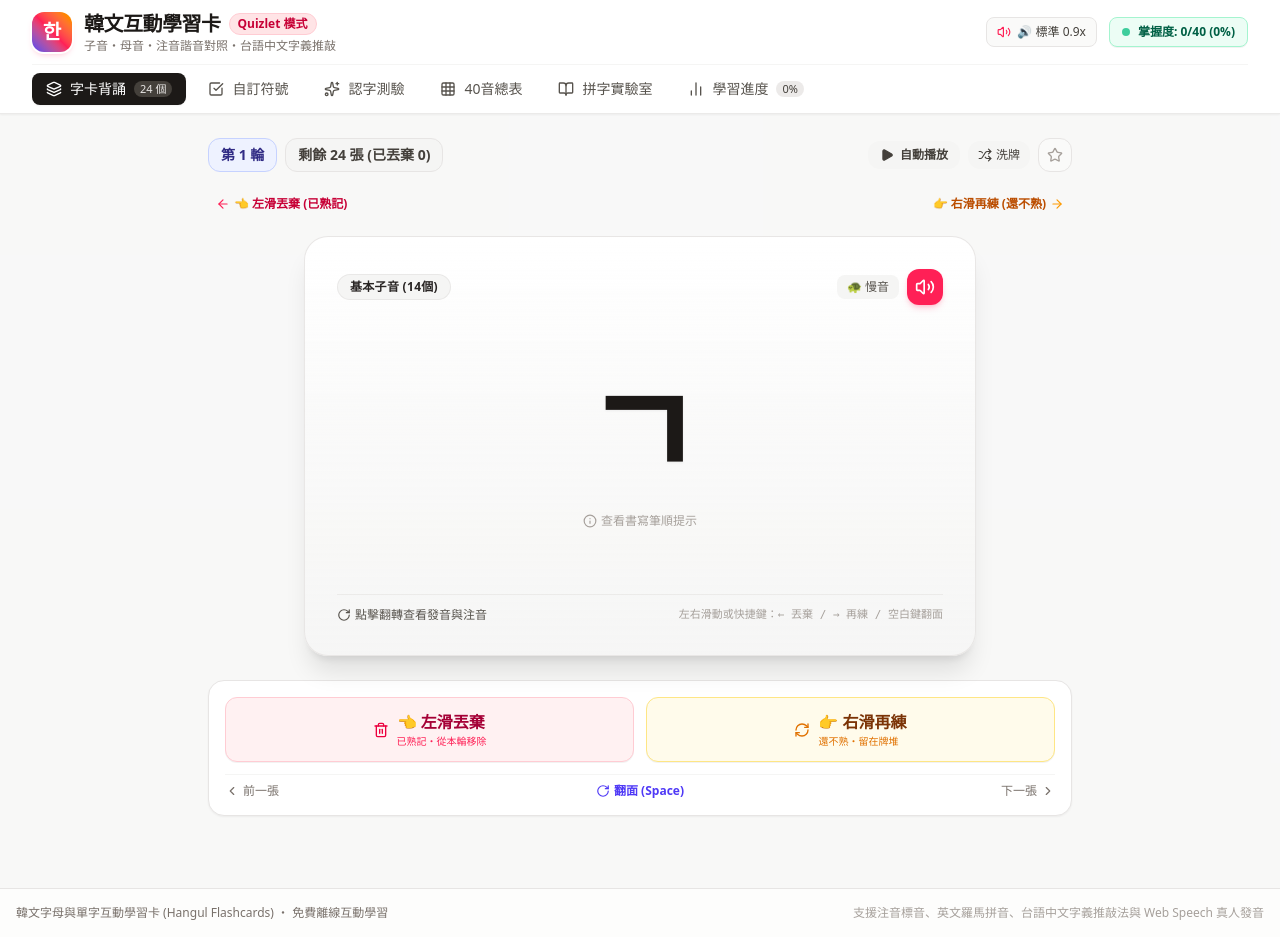
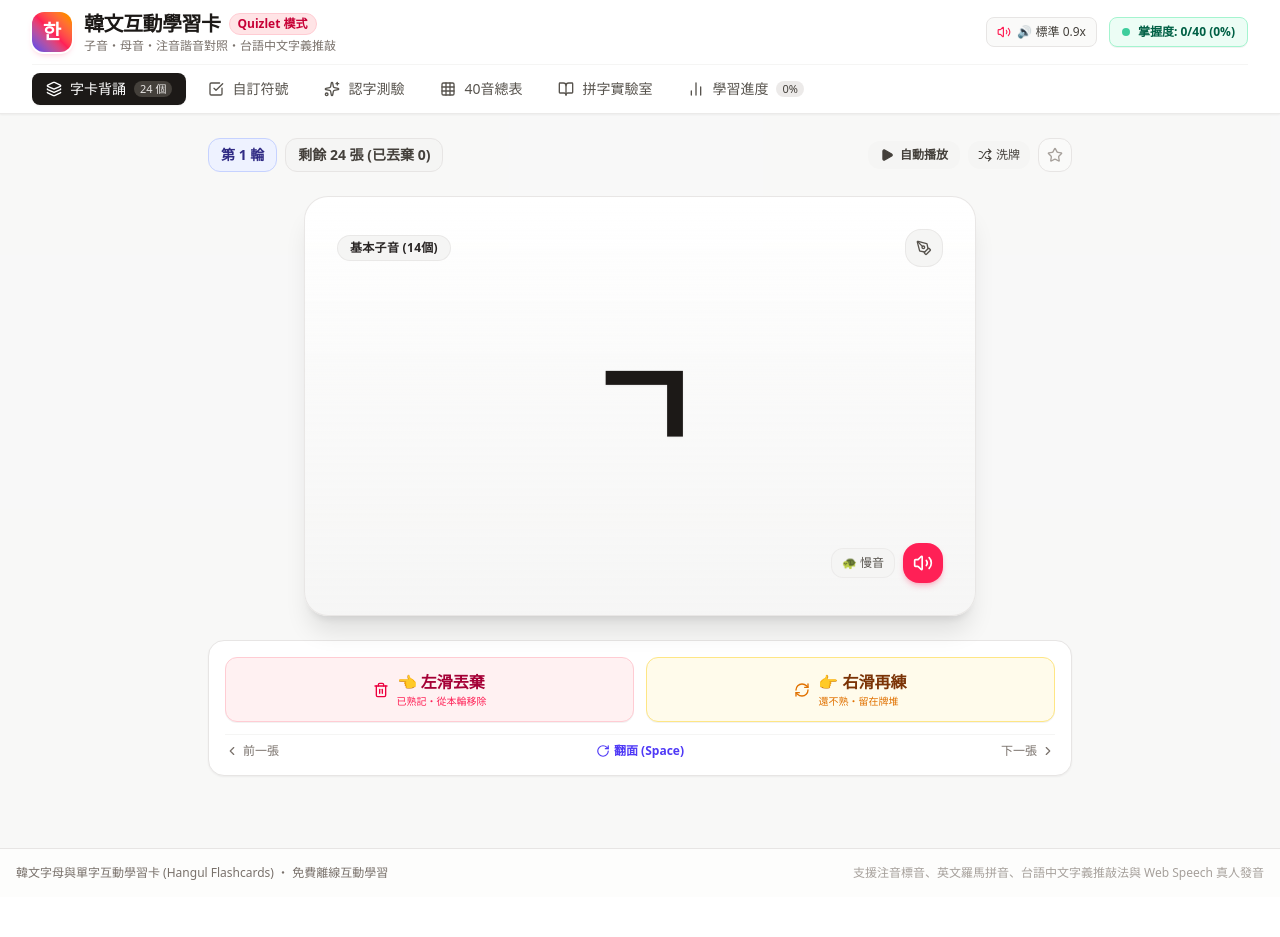
Before and after one commit to Jian-Zhe/Hangeul, a React (Vite) app: page / in a window 1280 px wide. After the commit the page ends 897 px from the top, so only its background shows below. Built offline with nearby package versions, Linux system fonts and the light colour scheme.

Commit message:
字卡正面更新

```diff
--- a/src/components/FlashcardView.tsx
+++ b/src/components/FlashcardView.tsx
@@ -11,13 +11,12 @@ import {
   ChevronRight,
   Star,
   Sparkles,
-  Info,
+  PenTool,
   BookOpen,
   Trash2,
   RefreshCw,
   Trophy,
-  ArrowLeft,
-  ArrowRight,
+  X,
 } from 'lucide-react';
 import { soundFx } from '../utils/audio';
 
@@ -59,13 +58,12 @@ export const FlashcardView: React.FC<FlashcardViewProps> = ({
     setDiscardedCards([]);
     setCurrentIndex(0);
     setIsFlipped(false);
+    setShowStrokeHint(false);
     setRoundNumber(1);
     setRoundCompletedModal(false);
   }, [selectedIds]);
 
   const currentCard: HangulSymbol | undefined = activeCards[currentIndex];
-  const currentMastery: MasteryStatus =
-    currentCard ? progress.symbolMastery[currentCard.id]?.status || 'unlearned' : 'unlearned';
   const isFavorite = currentCard ? !!progress.symbolMastery[currentCard.id]?.isFavorite : false;
 
   // Speak current card
@@ -426,18 +424,6 @@ export const FlashcardView: React.FC<FlashcardViewProps> = ({
         </div>
       </div>
 
-      {/* Mobile Swipe Hint Notice */}
-      <div className="flex items-center justify-between text-[11px] sm:text-xs text-stone-500 px-2">
-        <div className="flex items-center gap-1 text-rose-700 font-semibold">
-          <ArrowLeft className="w-3.5 h-3.5 text-rose-500" />
-          <span>👈 左滑丟棄 (已熟記)</span>
-        </div>
-        <div className="flex items-center gap-1 text-amber-700 font-semibold">
-          <span>👉 右滑再練 (還不熟)</span>
-          <ArrowRight className="w-3.5 h-3.5 text-amber-500" />
-        </div>
-      </div>
-
       {/* Main Flashcard Container with Swipe Support */}
       <div className="perspective-1000 min-h-[380px] sm:min-h-[420px] w-full flex justify-center relative touch-pan-y">
         {/* Swipe Feedback Overlay Badge - LEFT: 丟棄 (Discard) */}
@@ -495,7 +481,7 @@ export const FlashcardView: React.FC<FlashcardViewProps> = ({
             transition: isDragging ? 'none' : 'transform 0.35s ease, box-shadow 0.3s ease',
           }}
         >
-          {/* ===================== FRONT SIDE (正面: 純諺文大字 + 筆順) ===================== */}
+          {/* ===================== FRONT SIDE (正面: 純諺文大字 + 筆順Icon + 右下角發音) ===================== */}
           <div
             className={`w-full h-full p-6 sm:p-8 flex flex-col justify-between absolute inset-0 backface-hidden ${
               isFlipped ? 'pointer-events-none' : ''
@@ -508,76 +494,90 @@ export const FlashcardView: React.FC<FlashcardViewProps> = ({
                 {categoryMeta.label}
               </span>
 
+              {/* Top Right: Stroke Order Icon Hint */}
+              <button
+                onClick={(e) => {
+                  e.stopPropagation();
+                  setShowStrokeHint(!showStrokeHint);
+                }}
+                title={showStrokeHint ? '隱藏筆順' : '查看筆順'}
+                className={`p-2.5 rounded-2xl border transition-all cursor-pointer ${
+                  showStrokeHint
+                    ? 'bg-indigo-600 text-white border-indigo-600 shadow-md shadow-indigo-600/20'
+                    : 'bg-stone-100 hover:bg-stone-200 text-stone-600 border-stone-200/80'
+                }`}
+              >
+                <PenTool className="w-4 h-4" />
+              </button>
+            </div>
+
+            {/* Front Center: Big Hangul Character & optional stroke hint popup */}
+            <div className="text-center my-auto py-4 relative flex flex-col items-center justify-center">
+              <div className="text-8xl sm:text-9xl font-black text-stone-900 tracking-tight font-sans select-none drop-shadow-xs">
+                {currentCard.char}
+              </div>
+
+              {/* Stroke Order Overlay Bubble */}
+              {showStrokeHint && (
+                <div
+                  onClick={(e) => e.stopPropagation()}
+                  className="mt-3 p-3.5 rounded-2xl bg-white/95 backdrop-blur-xs border border-indigo-200 text-xs text-stone-700 text-left space-y-1.5 shadow-lg max-w-sm w-full animate-fadeIn"
+                >
+                  <div className="font-bold text-indigo-900 flex items-center justify-between">
+                    <div className="flex items-center gap-1.5">
+                      <BookOpen className="w-3.5 h-3.5 text-indigo-600" />
+                      <span>筆順指導</span>
+                    </div>
+                    <button
+                      onClick={(e) => {
+                        e.stopPropagation();
+                        setShowStrokeHint(false);
+                      }}
+                      className="text-stone-400 hover:text-stone-700 p-0.5 cursor-pointer"
+                    >
+                      <X className="w-3.5 h-3.5" />
+                    </button>
+                  </div>
+                  <div className="space-y-1 pt-1">
+                    {currentCard.strokeOrder.map((step, idx) => (
+                      <div key={idx} className="text-stone-600 flex items-start gap-1.5">
+                        <span className="w-4 h-4 rounded-full bg-indigo-100 text-indigo-700 font-bold text-[10px] flex items-center justify-center shrink-0 mt-0.5">
+                          {idx + 1}
+                        </span>
+                        <span>{step}</span>
+                      </div>
+                    ))}
+                  </div>
+                </div>
+              )}
+            </div>
+
+            {/* Front Footer: Bottom Right Audio Play Button */}
+            <div className="flex items-center justify-end">
               <div className="flex items-center gap-2">
                 <button
                   onClick={(e) => {
                     e.stopPropagation();
                     soundFx.speakKorean(currentCard.char, 0.7);
                   }}
-                  title="點擊慢速朗讀"
-                  className="px-2.5 py-1 rounded-lg bg-stone-100 hover:bg-stone-200 text-stone-600 text-xs font-medium flex items-center gap-1 transition-colors cursor-pointer"
+                  title="慢速朗讀"
+                  className="px-2.5 py-1.5 rounded-xl bg-stone-100 hover:bg-stone-200 text-stone-600 text-xs font-medium flex items-center gap-1 transition-colors cursor-pointer border border-stone-200/60"
                 >
                   <span>🐢 慢音</span>
                 </button>
 
                 <button
+                  id="front-audio-speak-btn"
                   onClick={(e) => {
                     e.stopPropagation();
                     handleSpeak();
                   }}
-                  title="點擊播放韓語真人標準發音 (快捷鍵 V)"
-                  className="p-2 rounded-xl bg-rose-500 hover:bg-rose-600 text-white shadow-md shadow-rose-500/20 active:scale-90 transition-transform cursor-pointer"
+                  title="播放發音 (快捷鍵 V)"
+                  className="p-2.5 rounded-2xl bg-rose-500 hover:bg-rose-600 text-white shadow-md shadow-rose-500/25 active:scale-90 transition-transform cursor-pointer flex items-center gap-1.5"
                 >
                   <Volume2 className="w-5 h-5" />
                 </button>
               </div>
-            </div>
-
-            {/* Front Center: Big Hangul Character */}
-            <div className="text-center my-auto py-6 space-y-4">
-              <div className="text-8xl sm:text-9xl font-black text-stone-900 tracking-tight font-sans select-none drop-shadow-xs">
-                {currentCard.char}
-              </div>
-
-              {/* Stroke Order Hint Toggle */}
-              {showStrokeHint ? (
-                <div
-                  onClick={(e) => e.stopPropagation()}
-                  className="inline-block max-w-md mx-auto p-3 rounded-xl bg-stone-100 border border-stone-200 text-xs text-stone-700 text-left space-y-1"
-                >
-                  <div className="font-bold text-stone-900 flex items-center gap-1">
-                    <BookOpen className="w-3.5 h-3.5 text-indigo-600" />
-                    <span>筆順指導：</span>
-                  </div>
-                  {currentCard.strokeOrder.map((step, idx) => (
-                    <div key={idx} className="text-stone-600">
-                      {step}
-                    </div>
-                  ))}
-                </div>
-              ) : (
-                <button
-                  onClick={(e) => {
-                    e.stopPropagation();
-                    setShowStrokeHint(true);
-                  }}
-                  className="inline-flex items-center gap-1 text-xs text-stone-400 hover:text-indigo-600 font-medium transition-colors cursor-pointer"
-                >
-                  <Info className="w-3.5 h-3.5" />
-                  <span>查看書寫筆順提示</span>
-                </button>
-              )}
-            </div>
-
-            {/* Front Footer: Tap to Flip Guide */}
-            <div className="flex items-center justify-between border-t border-stone-200/70 pt-3 text-xs text-stone-600">
-              <div className="flex items-center gap-1 font-medium">
-                <RotateCw className="w-3.5 h-3.5 text-stone-600" />
-                <span>點擊翻轉查看發音與注音</span>
-              </div>
-              <span className="hidden sm:inline-block text-stone-400 font-mono text-[11px]">
-                左右滑動或快捷鍵：← 丟棄 / → 再練 / 空白鍵翻面
-              </span>
             </div>
           </div>
 
```
